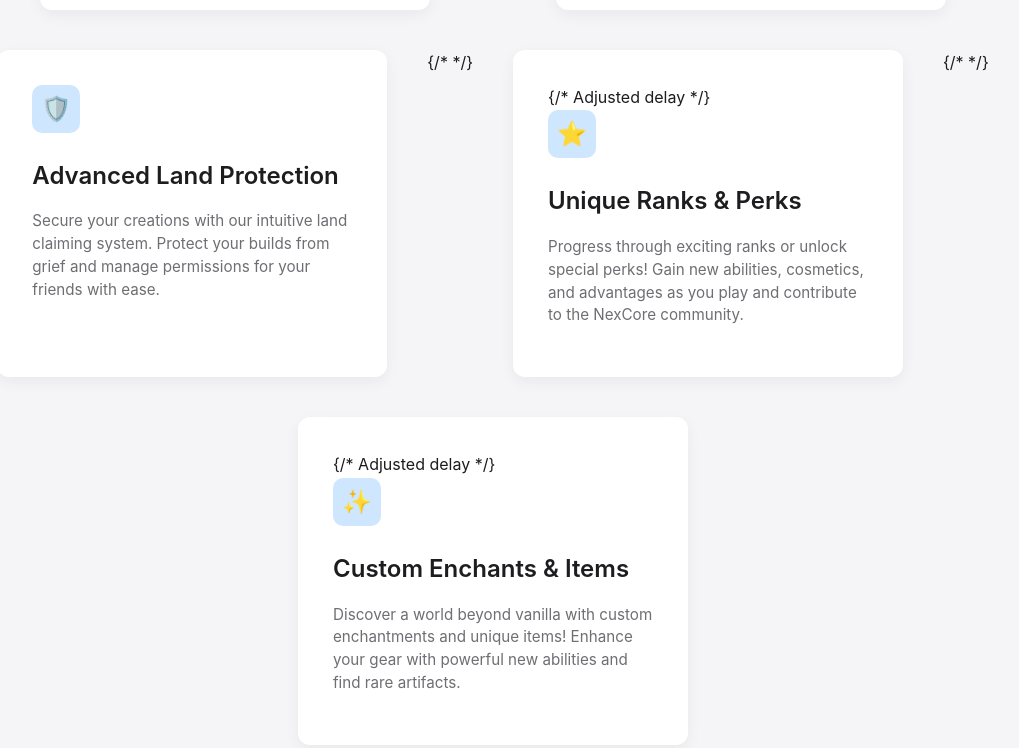
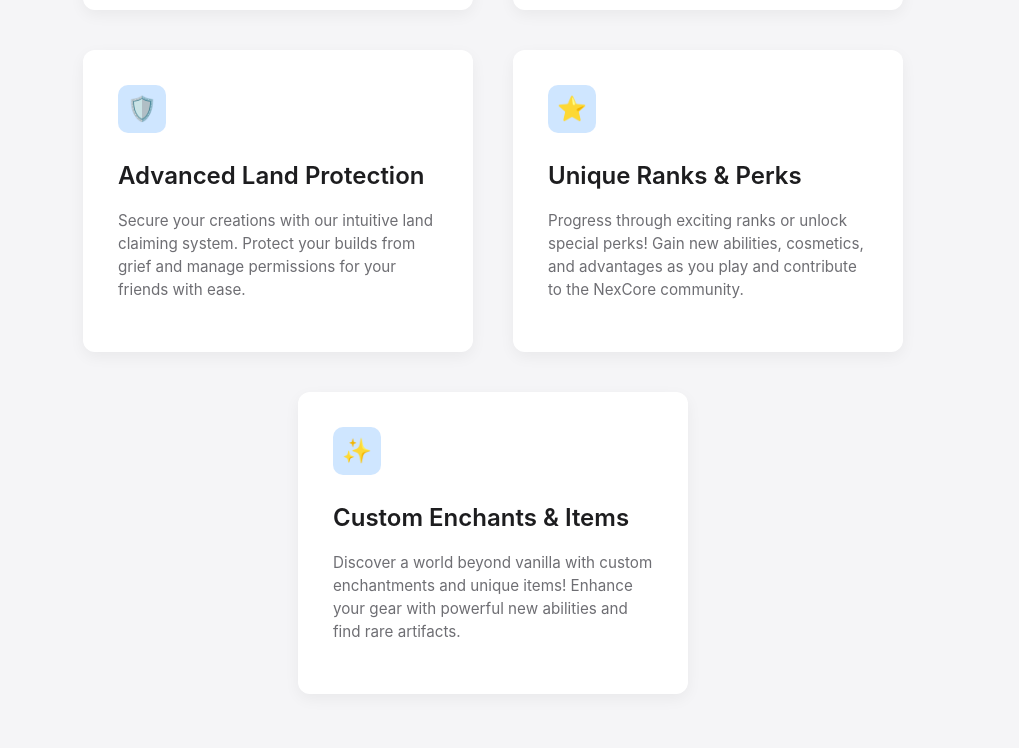
Before and after one commit to NexCore-MS/nexcore-website, a plain HTML site: page index.html in a window 1280 px wide. Shown: the part 1333-2081 px from the top of the page, without its empty margins (147-1166 px from the left). Drawn offline with Linux system fonts and the light colour scheme.

Commit message:
Update index.html

```diff
--- a/index.html
+++ b/index.html
@@ -79,32 +79,27 @@
             <h2 class="animated-item">Why Choose NexCore?</h2>
             <p class="section-subheading animated-item" style="transition-delay: 0.1s;">We've crafted a unique Minecraft experience focusing on community, performance, and exciting gameplay features.</p>
             <div class="features-grid">
-                {/* */}
                 <div class="feature-item animated-item" style="transition-delay: 0.2s;">
                     <div class="icon-placeholder">📜</div>
                     <h3>Custom Quests & Adventures</h3>
                     <p>Embark on unique adventures with custom quests! Explore the world, complete challenges, and earn exclusive rewards as you delve into the lore of NexCore.</p>
                 </div>
-                {/* */}
                 <div class="feature-item animated-item" style="transition-delay: 0.3s;">
                     <div class="icon-placeholder">💰</div>
                     <h3>Player Economy & Shops</h3>
                     <p>Engage in a dynamic player-driven economy! Create your own shops, trade valuable goods at the auction house, or take on jobs to earn your fortune.</p>
                 </div>
-                {/* */}
                 <div class="feature-item animated-item" style="transition-delay: 0.4s;">
                     <div class="icon-placeholder">🛡️</div>
                     <h3>Advanced Land Protection</h3>
                     <p>Secure your creations with our intuitive land claiming system. Protect your builds from grief and manage permissions for your friends with ease.</p>
                 </div>
-                {/* */}
-                <div class="feature-item animated-item" style="transition-delay: 0.5s;"> {/* Adjusted delay */}
+                <div class="feature-item animated-item" style="transition-delay: 0.5s;">
                     <div class="icon-placeholder">⭐</div>
                     <h3>Unique Ranks & Perks</h3>
                     <p>Progress through exciting ranks or unlock special perks! Gain new abilities, cosmetics, and advantages as you play and contribute to the NexCore community.</p>
                 </div>
-                {/* */}
-                <div class="feature-item animated-item" style="transition-delay: 0.6s;"> {/* Adjusted delay */}
+                <div class="feature-item animated-item" style="transition-delay: 0.6s;">
                     <div class="icon-placeholder">✨</div>
                     <h3>Custom Enchants & Items</h3>
                     <p>Discover a world beyond vanilla with custom enchantments and unique items! Enhance your gear with powerful new abilities and find rare artifacts.</p>
@@ -114,6 +109,7 @@
     </section>
 
     <section class="section" id="future">
+        {/* ... rest of your sections ... */}
         <div class="container">
             <h2 class="animated-item">Future Adventures</h2>
             <p class="section-subheading animated-item" style="transition-delay: 0.1s;">We're always working on new content and features. Here's a sneak peek of what's planned!</p>
```
